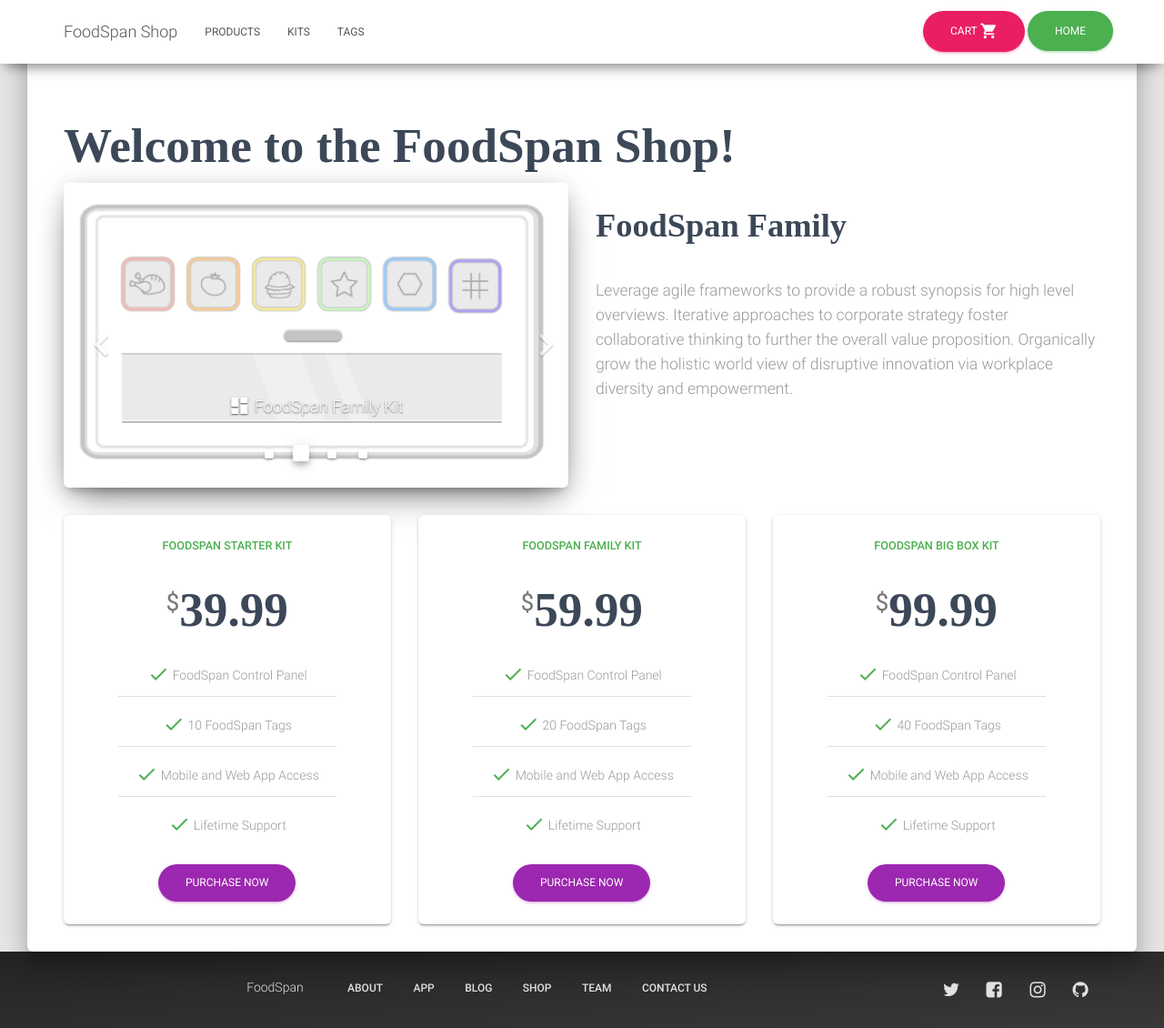
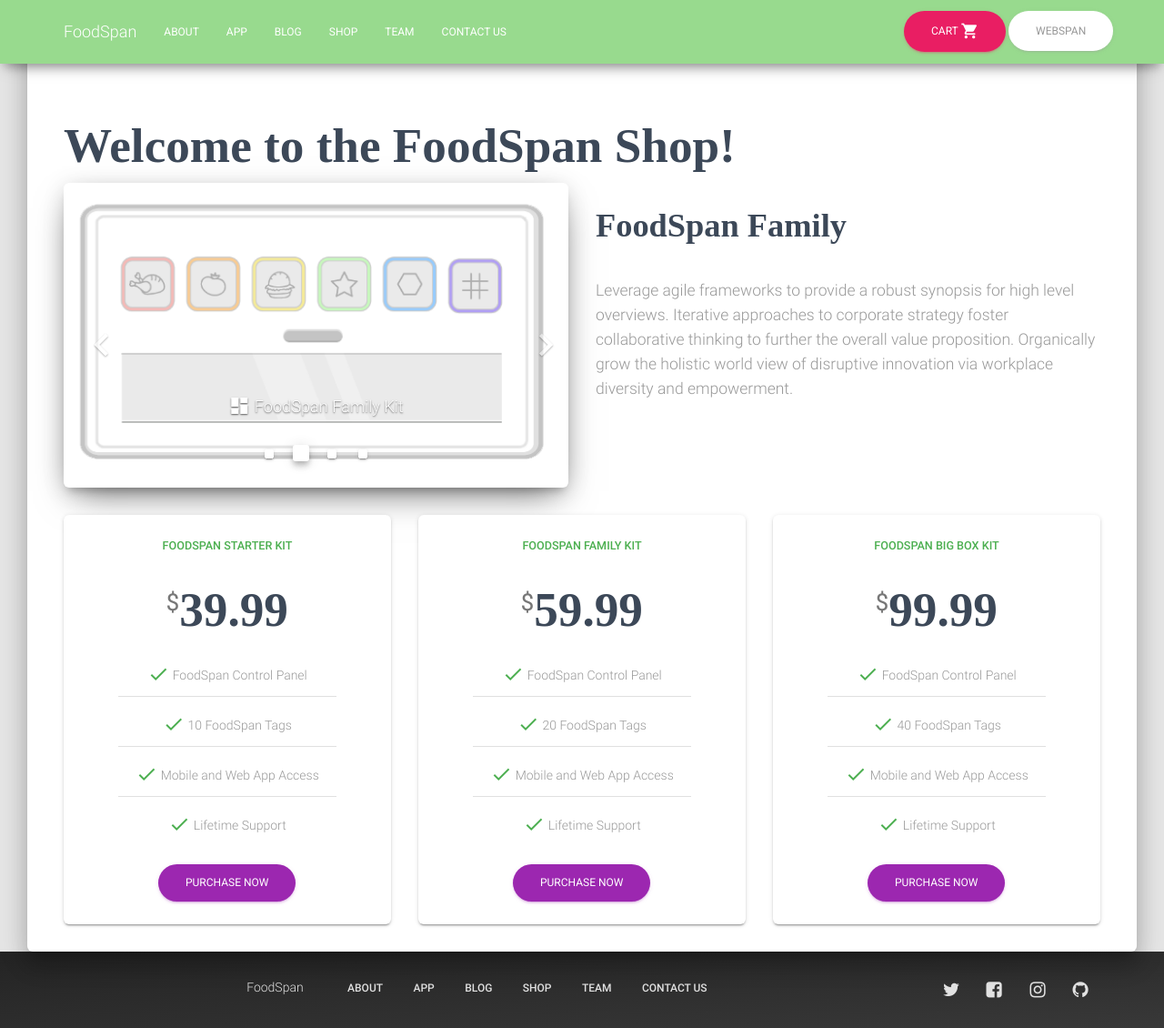
Before and after one commit to FoodSpan/foodspan-website, a Jekyll site: the page built from shop/shop.html, in a window 1280 px wide and 1130 px high. Shown: the whole window at 91% size. Built offline with Jekyll 4.4.1, drawn with Linux system fonts in a browser that asks for light colours; some web fonts are replaced.

Commit message:
swaps around shop header style to flow continuously

```diff
--- a/_includes/shop-header.html
+++ b/_includes/shop-header.html
@@ -1,4 +1,4 @@
-<nav class="navbar navbar-fixed-top">
+<nav class="navbar navbar-fixed-top" style="background-color:#98DA8E;color:white;">
   <div class="container">
     <div class="navbar-header">
       <button type="button" class="navbar-toggle collapsed" data-toggle="collapse" data-target="#navbar-container" aria-expanded="false">
@@ -7,19 +7,28 @@
         <span class="icon-bar"></span>
         <span class="icon-bar"></span>
       </button>
-      <a class="navbar-brand" href="{{site.baseurl}}/shop/">FoodSpan Shop</a>
+      <a class="navbar-brand" href="{{site.baseurl}}/">FoodSpan</a>
     </div>
 
     <div class="collapse navbar-collapse" id="navbar-container">
       <ul class="nav navbar-nav">
         <li>
-          <a href="{{site.baseurl}}/shop/products/">Products</a>
+          <a href="{{site.baseurl}}/about/">About</a>
         </li>
         <li>
-          <a href="{{site.baseurl}}/shop/kits/">Kits</a>
+          <a href="https://foodspan.github.io/foodspan-app/">App</a>
         </li>
         <li>
-          <a href="{{site.baseurl}}/shop/tags/">Tags</a>
+          <a href="{{site.baseurl}}/blog/">Blog</a>
+        </li>
+        <li>
+          <a href="{{site.baseurl}}/shop/">Shop</a>
+        </li>
+        <li>
+          <a href="{{site.baseurl}}/team/">Team</a>
+        </li>
+        <li>
+          <a href="{{site.baseurl}}/contact/">Contact Us</a>
         </li>
       </ul>
       <ul class="nav navbar-nav navbar-right">
@@ -29,8 +38,8 @@
           </a>
         </li>
         <li>
-          <a href="{{site.baseurl}}/" class="btn btn-success btn-raised btn-round">
-            Home
+          <a href="http://matthewwang.me/webspan/" class="btn btn-white btn-raised btn-round">
+            WebSpan
           </a>
         </li>
       </ul>
```
